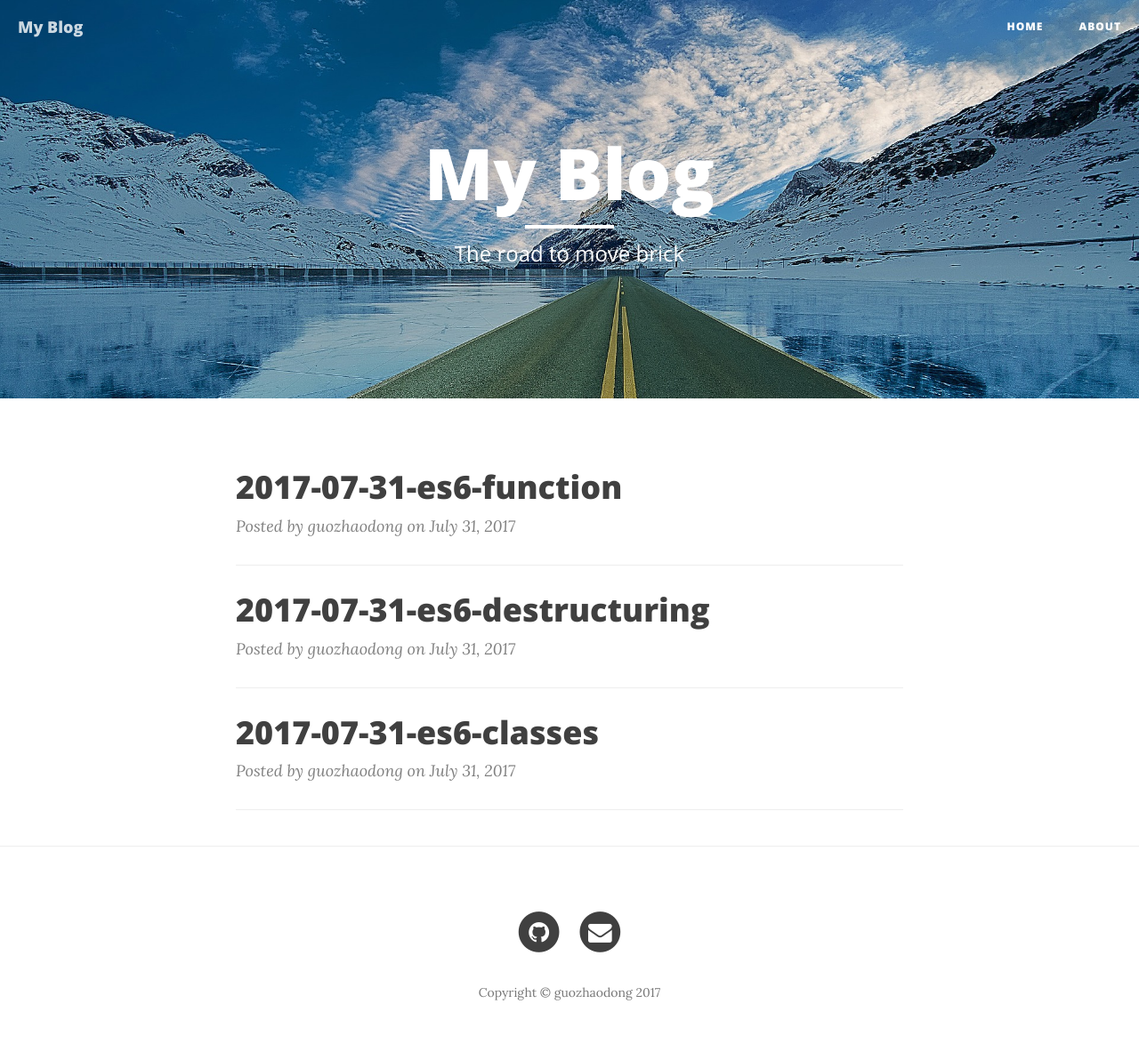
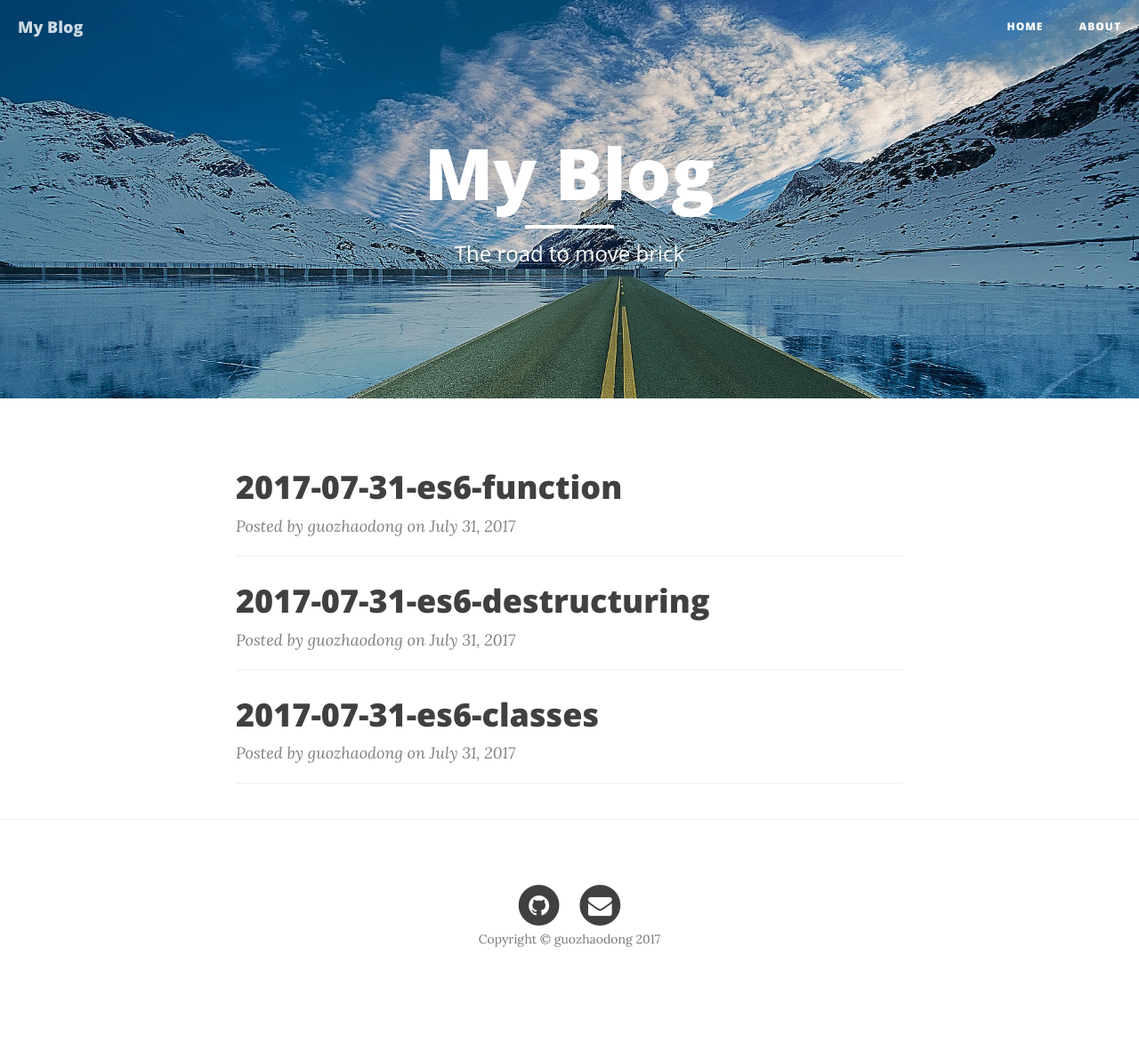
Before and after one commit to Bubble2/Bubble2.github.io, a Jekyll site: the page built from index.html, in a window 1280 px wide. Shown: the whole page at 89% size. Built offline with Jekyll 4.4.1, drawn with Linux system fonts in a browser that asks for light colours; nearby versions of some CDN libraries; the list of posts is cut into pages by our own code; after the commit the page ends 1132 px from its top, so only the background shows below that.

Commit message:
modify classes

```diff
--- a/css/clean-blog.css
+++ b/css/clean-blog.css
@@ -11,7 +11,6 @@ body {
 }
 p {
   line-height: 1.5;
-  margin: 30px 0;
 }
 p a {
   text-decoration: underline;
--- a/less/clean-blog.less
+++ b/less/clean-blog.less
@@ -13,7 +13,6 @@ body {
 
 p {
 	line-height: 1.5;
-	margin: 30px 0;
 	a {
 		text-decoration: underline;
 	}
```
Also changed, not shown: css/clean-blog.min.css.
